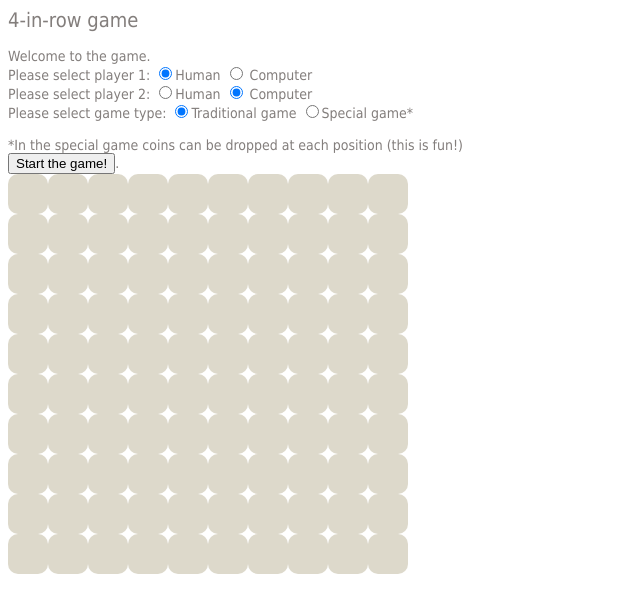
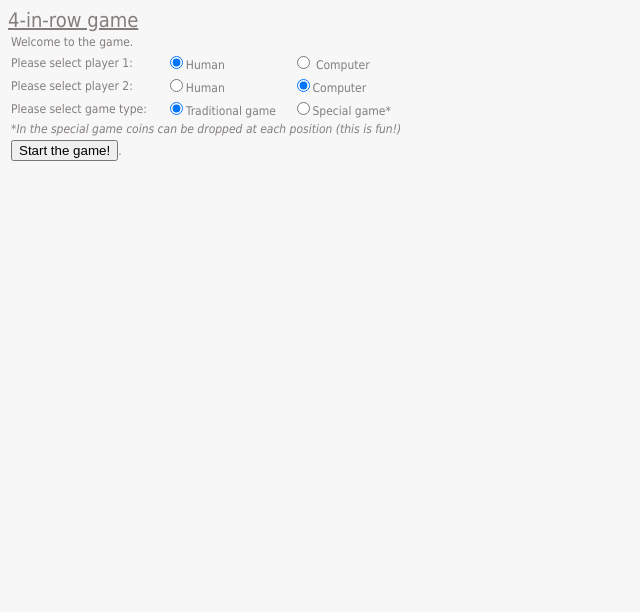
Before and after one commit to petervandepoel/4-in-a-row, a plain HTML site: page Index.htm in a window 1280 px wide. Shown: the whole page, without its empty margins (0-640 px from the left). Drawn offline with Linux system fonts and the light colour scheme.

Commit message:
UI improved

```diff
--- a/CssRenderer.js
+++ b/CssRenderer.js
@@ -11,16 +11,12 @@ CssRenderer = function(elm) {
   	};
 
     	canvas.on("click", ".coin", function() {
-        //set the clicked position (row + column) and update status
-
         var row = $(this).attr("row");
         var column = $(this).attr("column");
     	do_move(board,row,column);
 		});
 
-
-		this.Renderboard = function(board,row,column,playerindex)
-        {  //search for position on canvas
+		this.Renderboard = function(board,row,column,playerindex) {
 		var $coin = canvas.find(".row"+row+".column"+column);
         var $coin = $('<div>').addClass('coin').addClass("row"+row).addClass("column"+column);
         $coin.css("left", 40*column + "px");
@@ -29,6 +25,7 @@ CssRenderer = function(elm) {
         $coin.attr("column",column);
           //add to canvas
 
+        //since setTimeout evaluates at runtime addClass must be set as 'hard' value
 		if(playerindex==1) {
         setTimeout(function() {$coin.addClass("player1");},1);
         canvas.append($coin)
@@ -38,18 +35,14 @@ CssRenderer = function(elm) {
         }
 };
 
-
-
         //draw initial board
         this.publics = {
                 drawBoard : function() {
               for(var i = 0; i<10; i++) {
               board[i] = [];
-
 	              for(var j = 0; j<10; j++) {
 	              board[i][j] = new coin(j,i);
 	              var $coin = $('<div>').addClass('coin').addClass("row"+j).addClass("column"+i);
-
 	  	          $coin.css("left", i*40 + "px");
 	              $coin.css("top", j*40 + "px");
 	              $coin.attr("row",j);
--- a/Game.js
+++ b/Game.js
@@ -1,29 +1,20 @@
+var board = [];
+var player1, player2,current_player, other_player = {};
 var running = false;
 var winner = 0;
-var current_player = {};
-var other_player = {};
-var player1 = {};
-var player2 = {};
-var board = [];
 var status_message = "";
 var game_type = "";
-
 
 var player = function(index,type) {
 	this.playerindex = index;
 	this.playertype = type;
 };
 
-
 var do_move = function(board,row,column) {
-	if(running == true)
-	{
-	if(check_valid_move(board,row,column)==true)
-	{
+	if(running == true && check_valid_move(board,row,column)==true) {
 	var row_to_fill = determine_drop_position(board,row,column);
 
 	NewRenderer.Renderboard(board,row_to_fill,column,current_player.playerindex);
-
 	set_board(board,row_to_fill,column,current_player.playerindex);
 
 	if(determine_if_winner_exists(board,parseInt(row_to_fill),parseInt(column),current_player.playerindex)==false)
@@ -34,8 +25,7 @@ var do_move = function(board,row,column) {
 
 	$('.status').html(status_message);
 	}
-	}
-};
+	};
 
 function do_next_move() {
 	if(current_player.playertype=="Computer" && running == true) {
@@ -44,9 +34,7 @@ function do_next_move() {
 	}
 };
 
-
 function check_valid_move(board,row,column) {
-	if(running == false) { return false; }
 	if(board[row][column].occupied == true) {
     status_message = "There is already a coin on this field.";
 	return false;
@@ -72,7 +60,7 @@ function determine_drop_position(board,row,column) {
 
 function set_board(board,row,column,playerindex) {
     board[row][column].occupied = true;
-    board[row][column].by = current_player.playerindex;
+    board[row][column].by = playerindex;
 }
 
 function change_player(current_player) {
--- a/Index.htm
+++ b/Index.htm
@@ -11,8 +11,13 @@
 <script src="jquery-1.9.0.min.js"></script>
 <style type="text/css" rel="stylesheet">
 
+body {
+			background-color: #f7f7f7;
+}
+
 .board {
             position: relative;
+			background-color: #7f7f7f;
 }
 
 .coin {
@@ -59,12 +64,14 @@
 .header {
 	font-family: Tahoma, Arial, sans-serif;
 	font-size: 20px;
-	color: #837e7c
+	color: #837e7c;
+	text-decoration: underline;
+
 }
 
 .settings {
 	font-family: Tahoma, Arial, sans-serif;
-	font-size: 14px;
+	font-size: 12px;
 	color: #837e7c
 }
 
@@ -73,9 +80,10 @@
 <script>
     var NewRenderer = {};
 
-		$(function() {
+	$(function() {
     NewRenderer = new CssRenderer($('.board'));
    	NewRenderer.publics.drawBoard();
+	$('.board').hide("slow");
 
 	$('.start').click(function() {
 		var player_1 = $('input:radio[name=player1options]:checked').val();
@@ -86,20 +94,17 @@
 		alert("Please select your players and gametype.");
 		}
 		else {
+		$('.settings').hide();
+		$('.board').show();
+
 		player1 = new player(1,$('input:radio[name=player1options]:checked').val());
 		player2 = new player(2,$('input:radio[name=player2options]:checked').val());
 		current_player = player1;
 		other_player = player2;
-
-		$('.settings').hide();
 		running = true;
 		do_next_move();
 		}
-
 	});
-
-
-
 });
 </script>
 
@@ -108,23 +113,34 @@
 <body>
         <div class="header">4-in-row game</div>
 		<div class="settings">
-			<BR>Welcome to the game.
 			<form>
-				Please select player 1:
-				<input type="radio" name="player1options" value="Human" checked="checked"/>Human
-				<input type="radio" name="player1options" value="Computer" /> Computer<BR>
-
-				Please select player 2:
-				<input type="radio" name="player2options" value="Human"/>Human
-				<input type="radio" name="player2options" value="Computer" checked="checked"/> Computer<BR>
-
-				Please select game type:
-				<input type="radio" name="game_type" value="Traditional" checked="checked"/>Traditional game
-				<input type="radio" name="game_type" value="Drop_anywhere"/>Special game*<BR><BR>
+			<table>
+			<tr>
+				<td colspan="3">Welcome to the game.</td>
+			</tr>
+			<tr>
+				<td>Please select player 1:</td>
+				<td><input type="radio" name="player1options" value="Human" checked="checked"/>Human</td>
+				<td><input type="radio" name="player1options" value="Computer" /> Computer</td>
+			</tr>
+			<tr>
+				<td>Please select player 2: </td>
+				<td><input type="radio" name="player2options" value="Human"/>Human</td>
+				<td><input type="radio" name="player2options" value="Computer" checked="checked"/>Computer</td>
+			</tr>
+			<tr>
+				<td>Please select game type: </td>
+				<td><input type="radio" name="game_type" value="Traditional" checked="checked"/>Traditional game</td>
+				<td><input type="radio" name="game_type" value="Drop_anywhere"/>Special game*</td>
+			</tr>
+			<tr>
+				<td colspan="3"><i>*In the special game coins can be dropped at each position (this is fun!)</i></td>
+			</tr>
+			<tr>
+				<td colspan="3"><input type='button' class="start" value="Start the game!"/>.</td>
+			</tr>
+			</table>
 			</form>
-			*In the special game coins can be dropped at each position (this is fun!) <BR>
-			<input type='button' class="start" value="Start the game!"/>.
-
 		</div>
 		<div class="board"></div>
         <div class="status"></div>
```
Lines whose indentation alone changed are shown as unchanged.
